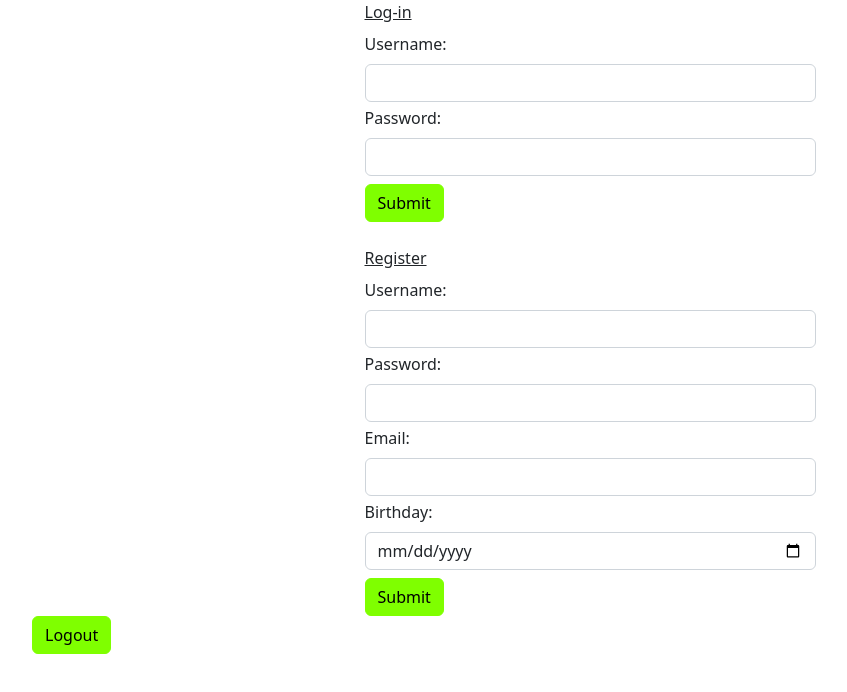
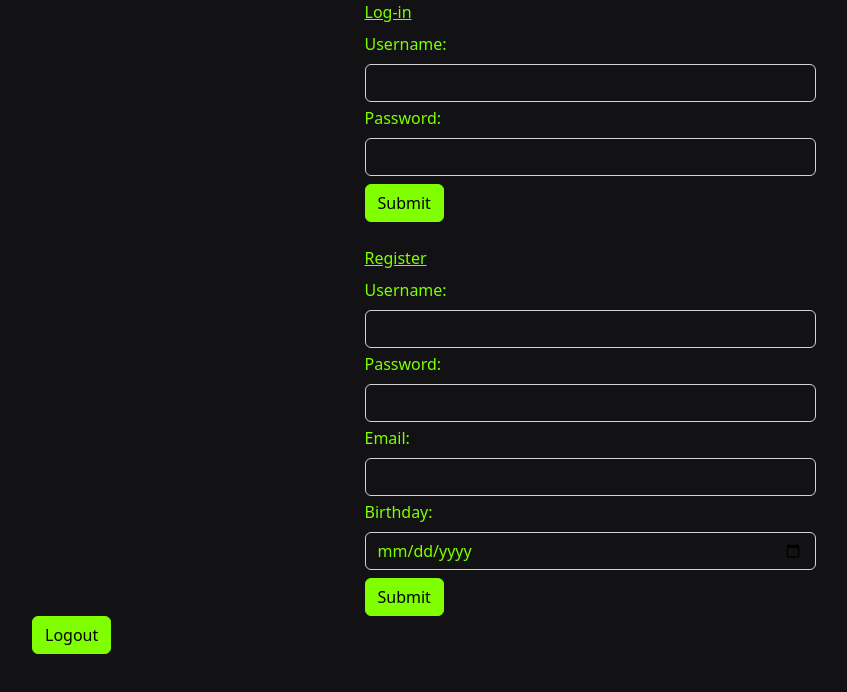
Before and after one commit to JackOliCode/myFlix-client, a React (Vite) app: page / in a window 1280 px wide. Shown: the top 692 px of the page, without its empty margins (50-897 px from the left). Built offline with nearby package versions, Linux system fonts and the light colour scheme.

Commit message:
added styling to movie-card, mainview, login and signup

```diff
--- a/src/components/login-view/login-view.jsx
+++ b/src/components/login-view/login-view.jsx
@@ -45,7 +45,7 @@ export const LoginView = ({ onLoggedIn }) => { // need to pass this on as a para
         //start adding refactored Bootstrap code here
         <Form onSubmit={handleSubmit}>
           <Form.Group controlId="formUsername">
-            <Form.Label>Username:</Form.Label>
+            <Form.Label className="greenFont">Username:</Form.Label>
             <Form.Control
               type="text"
               value={username}
@@ -57,7 +57,7 @@ export const LoginView = ({ onLoggedIn }) => { // need to pass this on as a para
           </Form.Group>
 
           <Form.Group controlId="formPassword">
-            <Form.Label>Password:</Form.Label>
+            <Form.Label className="greenFont">Password:</Form.Label>
             <Form.Control
               type="password"
               value={password}
--- a/src/components/main-view/main-view.jsx
+++ b/src/components/main-view/main-view.jsx
@@ -52,14 +52,14 @@ return (
     <Row className="justify-content-md-center">
       {!user ? (
         <Col md={5}>
-          <div className="mb-2" style={{ textDecoration: "underline"}} >Log-in</div>
+          <div className="mb-2 greenFont" style={{ textDecoration: "underline"}} >Log-in</div>
           <LoginView onLoggedIn={(user, token) => {
             setUser(user)
             setToken(token)
           }}
           />
           <br></br>
-          <div className="mb-2" style={{ textDecoration: "underline"}} >Register</div>
+          <div className="mb-2 greenFont" style={{ textDecoration: "underline"}} >Register</div>
 
           <SignupView />
           </Col>
@@ -71,7 +71,7 @@ return (
           />
         </Col>
       ) : movies.length === 0 ? (
-        <div>The list is empty!</div>
+        <div className="greenFont">The list is empty!</div>
       ) : (
         <>
         {movies.map((movie) => (
--- a/src/components/movie-card/movie-card.jsx
+++ b/src/components/movie-card/movie-card.jsx
@@ -9,7 +9,7 @@ export const MovieCard = ({ movie, onMovieClick }) => {
         variant="link" className="h-100"
       >
         <Card.Img variant="top" src={movie.ImagePath} />
-        <Card.Body>
+        <Card.Body style={{ background: "Chartreuse"}}>
           <Card.Title>{movie.Title}</Card.Title>
           <Card.Text>{movie.Genre.Name}</Card.Text>
         </Card.Body>
--- a/src/components/signup-view/signup-view.jsx
+++ b/src/components/signup-view/signup-view.jsx
@@ -38,7 +38,7 @@ export const SignupView = () => {
   return (
     <Form onSubmit={handleSubmit}>
       <Form.Group controlId="formUsername">
-        <Form.Label>Username:</Form.Label>
+        <Form.Label className="greenFont">Username:</Form.Label>
         <Form.Control
           type="text"
           value={username}
@@ -50,7 +50,7 @@ export const SignupView = () => {
       </Form.Group>
 
       <Form.Group controlId="formPassword">
-        <Form.Label>Password:</Form.Label>
+        <Form.Label className="greenFont">Password:</Form.Label>
         <Form.Control
           type="password"
           value={password}
@@ -61,7 +61,7 @@ export const SignupView = () => {
       </Form.Group>
 
       <Form.Group controlId="formEmail">
-        <Form.Label>Email:</Form.Label>
+        <Form.Label className="greenFont">Email:</Form.Label>
         <Form.Control
           type="email"
           value={email}
@@ -72,7 +72,7 @@ export const SignupView = () => {
       </Form.Group>
 
       <Form.Group controlId="formBirthday">
-        <Form.Label>Birthday:</Form.Label>
+        <Form.Label className="greenFont">Birthday:</Form.Label>
         <Form.Control
           type="date"
           value={birthday}
--- a/src/index.scss
+++ b/src/index.scss
@@ -1,4 +1,12 @@
 $primary: Chartreuse;
+$body-bg: #121214;
+$greenFont: Chartreuse;
+$input-color: Chartreuse;
+
+.greenFont {
+  color: $greenFont;
+}
+
 
 .bold_title {
   font-weight: bold;
```
Also changed, not shown: 4 other files (tests, documents, lock files or other folders).
